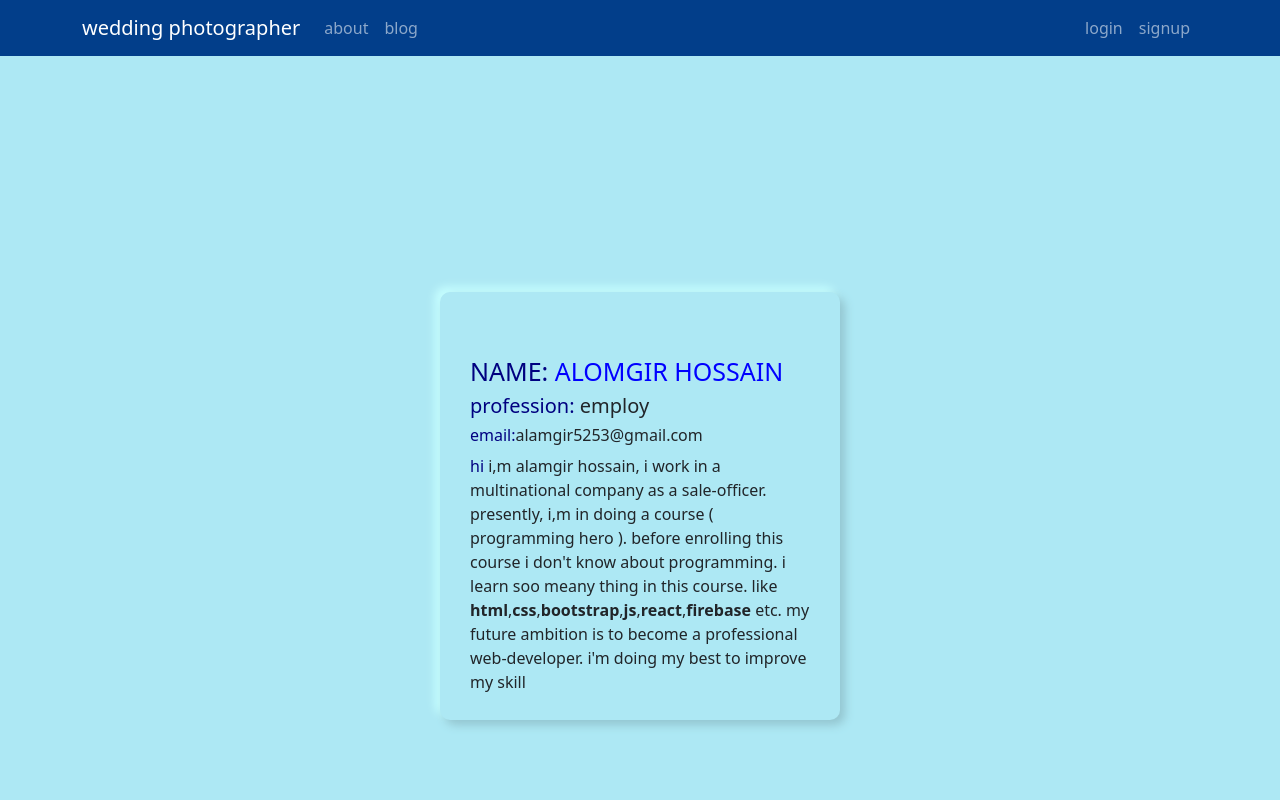
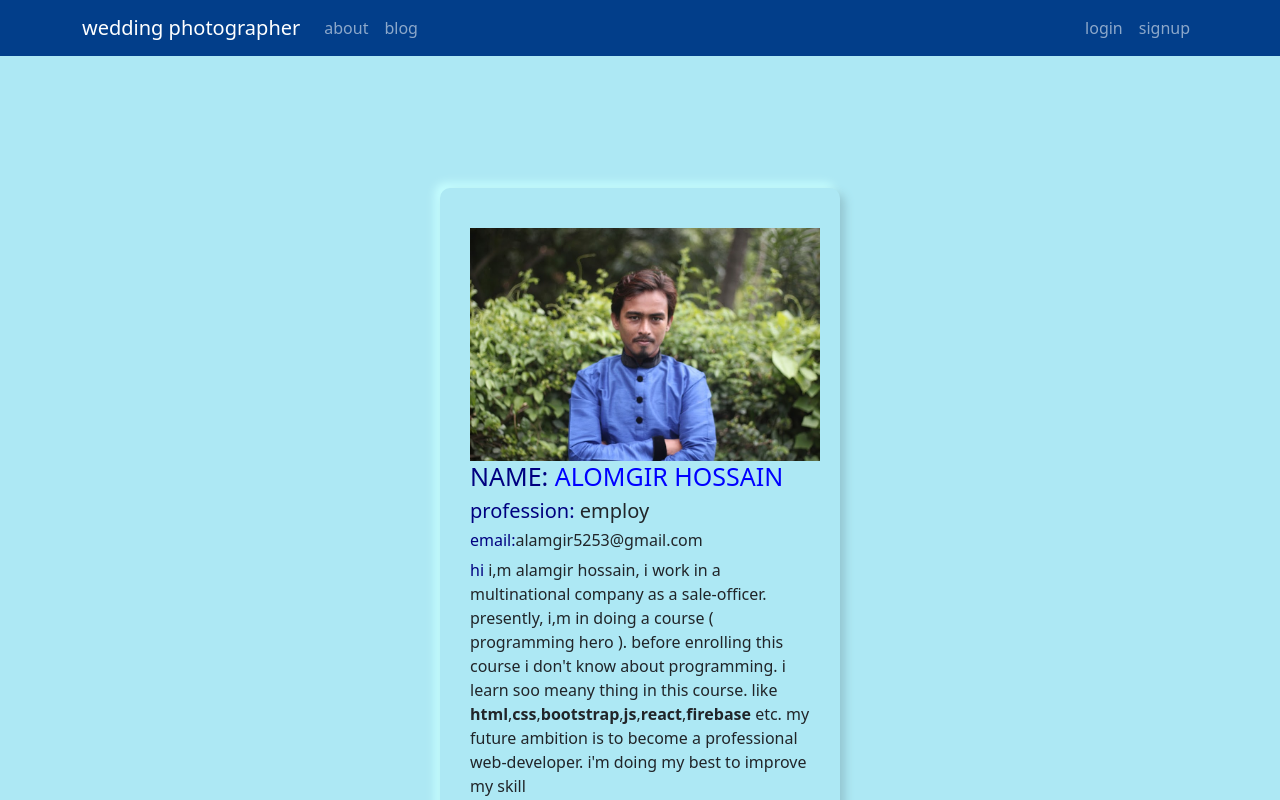
Before and after one commit to alamgir5253/wedding-photographer, a React (Create React App) app: page /about in a window 1280 px wide. Shown: the top 800 px of the page. Built offline with nearby package versions, Linux system fonts and the light colour scheme; no server answers.

Commit message:
revision

```diff
--- a/src/Components/About/About.js
+++ b/src/Components/About/About.js
@@ -1,10 +1,11 @@
 import React from 'react';
 import './About.css'
+import aboutme from '../../images/aboutme.JPG'
 const About = () => {
     return (
         <div className='about-container'>
             <div className='about-me'>
-                <img />
+                <img style={{width:'100%'}} src={aboutme} />
                 <h3><span>name:</span> alomgir hossain</h3>
                 <h5><span>profession: </span>employ</h5>
                 <h6><span>email:</span>alamgir5253@gmail.com</h6>
```
Also changed, not shown: src/images/aboutme.JPG (added).
